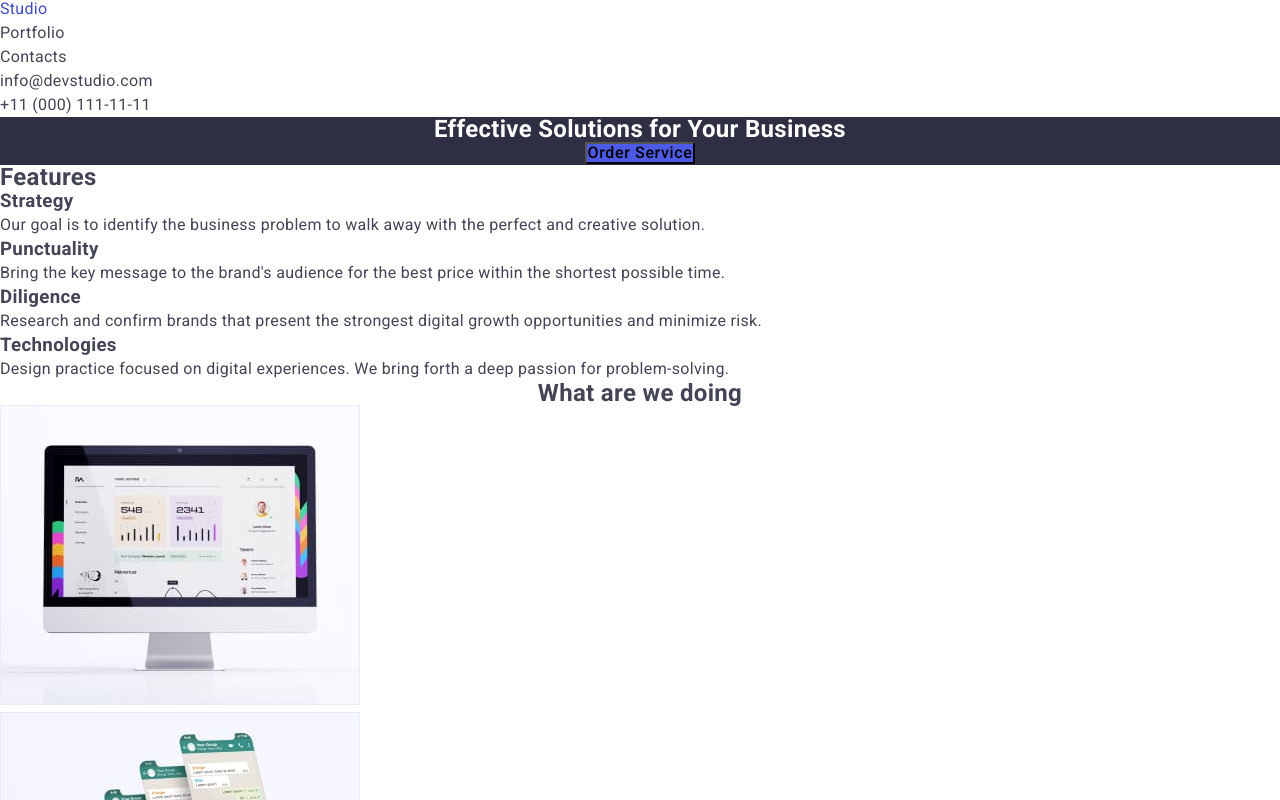
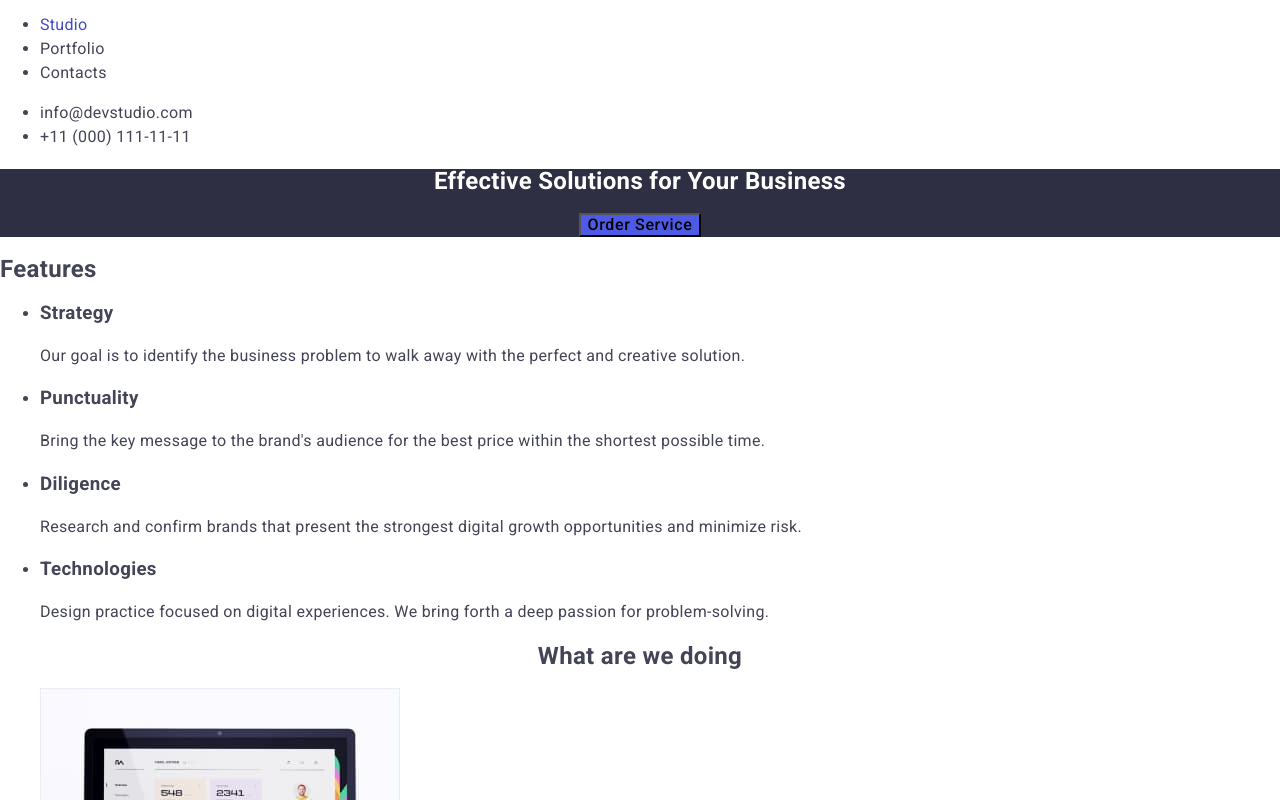
Before and after one commit to didukhroma/goit-markup-hw-02, a plain HTML site: page index.html in a window 1280 px wide. Shown: the part 27-827 px from the top of the page. Drawn offline with nearby package versions, Linux system fonts and the light colour scheme.

Commit message:
fix-autocheck: bug fix main page third variant

```diff
--- a/css/styles.css
+++ b/css/styles.css
@@ -27,13 +27,7 @@
 /* ------------------------------------------------------------------------------------------------- */
 /* COMMON STYLES START*/
 /* ------------------------------------------------------------------------------------------------- */
-*,
-*::before,
-*::after {
-  padding: 0;
-  margin: 0;
-  /* outline: 1px solid tomato; */
-}
+
 
 body {
     font: 16px/24px var(--primary-font);
```
